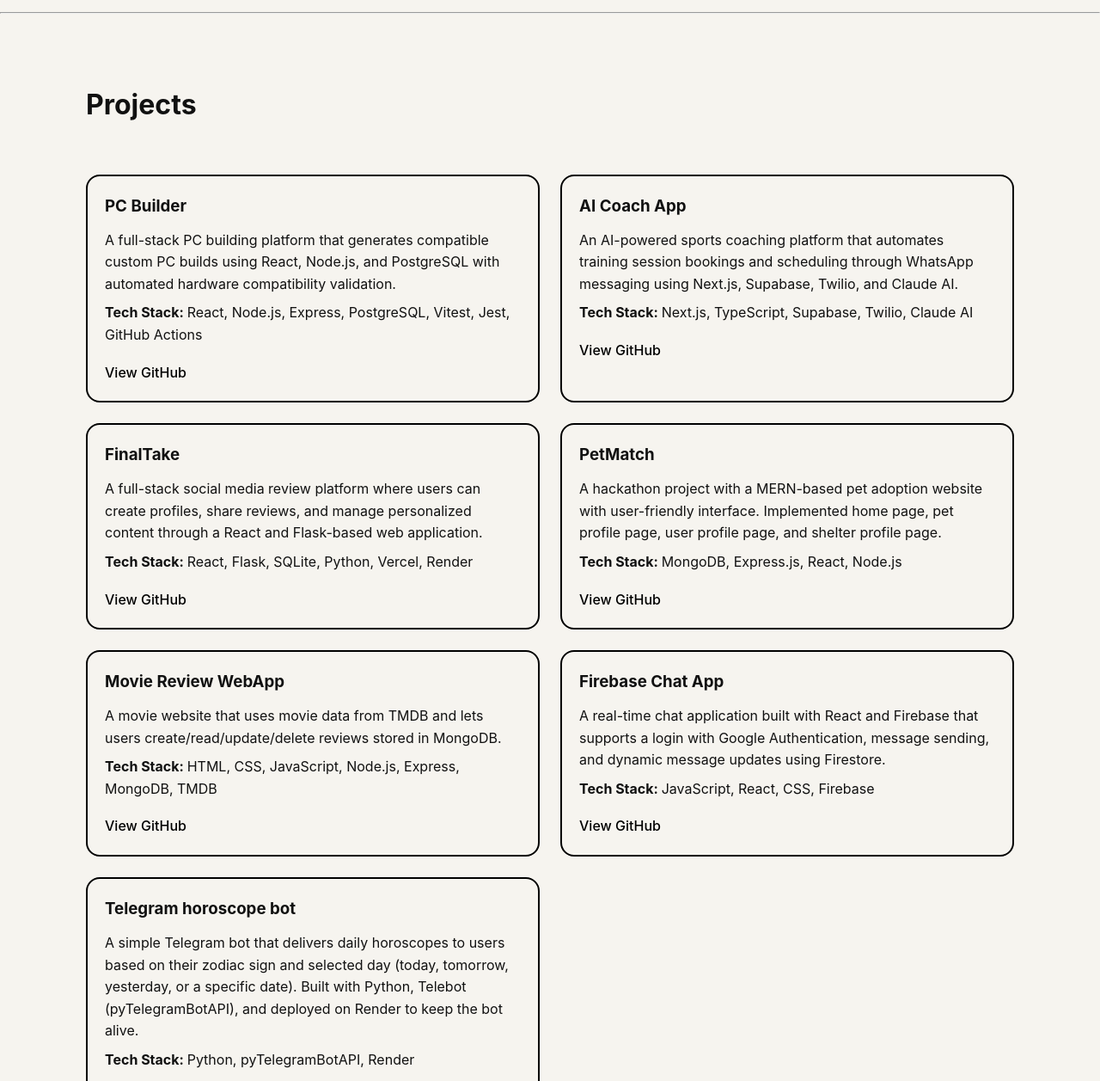
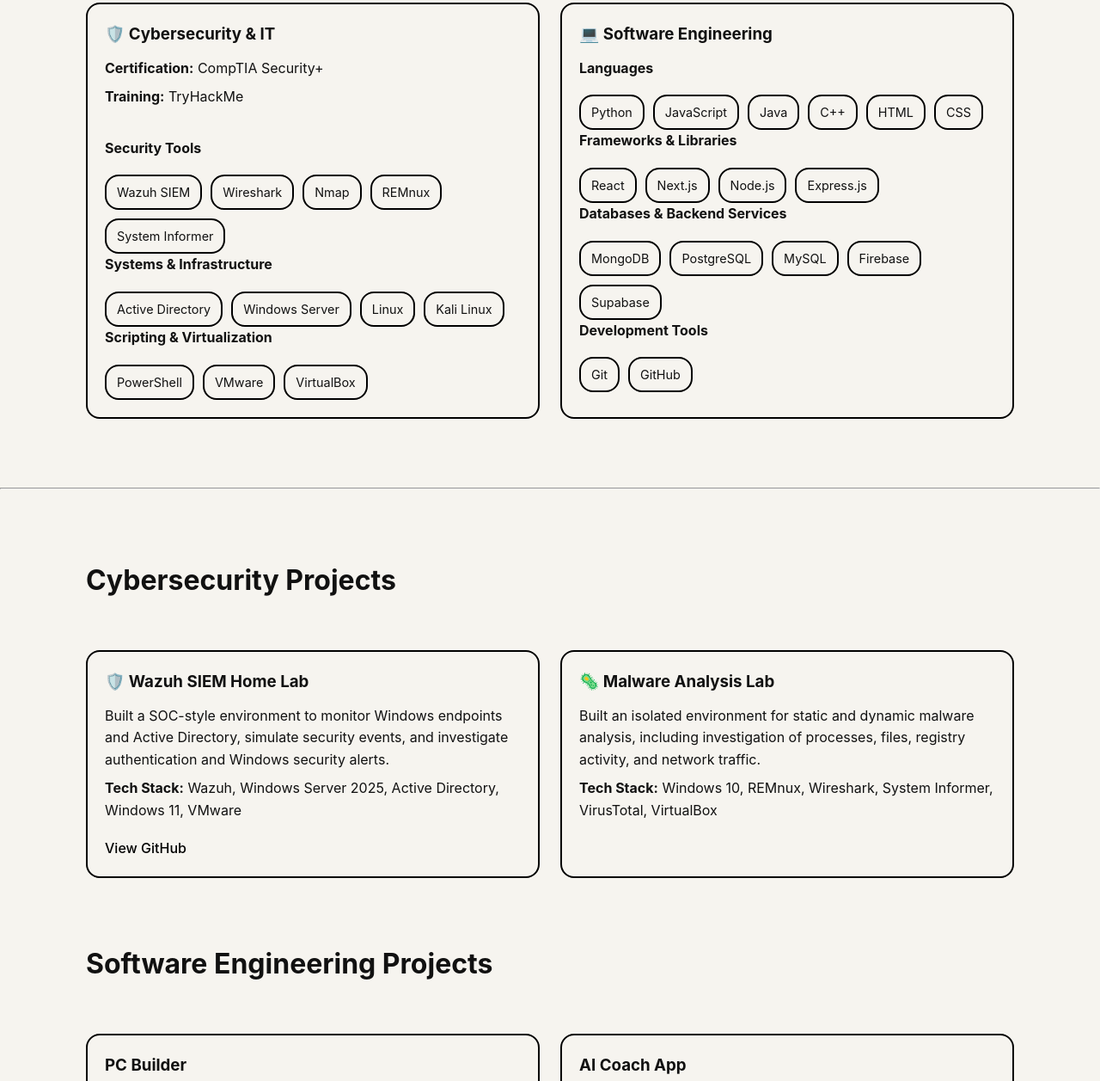
Before and after one commit to MinMyatMaung/my-portfolio-v2, a plain HTML site: page index.html in a window 1280 px wide. Shown: the part 1158-2415 px from the top of the page at 86% size. Drawn offline with Linux system fonts and the light colour scheme.

Commit message:
Revamp portfolio for cybersecurity focus
Updated the personal portfolio to emphasize cybersecurity, IT infrastructure, and security operations while keeping software engineering experience visible.

```diff
--- a/index.html
+++ b/index.html
@@ -12,31 +12,36 @@
       <!-- Navbar -->
       <nav class="navbar">
         <div class="logo">Min Myat<br />Maung</div>
+
         <ul class="nav-links">
           <li><a href="#about">About</a></li>
+          <li><a href="#skills">Skills</a></li>
           <li><a href="#projects">Projects</a></li>
           <li><a href="#contact">Contact</a></li>
         </ul>
+
         <button id="theme-toggle" class="theme-toggle">
           <img id="theme-icon" src="icons/moon.png" alt="Toggle theme" />
         </button>
       </nav>
     </header>
+
     <hr />
 
-    <!-- Hero  -->
+    <!-- Hero -->
     <section class="hero">
       <div class="hero-inner">
         <div class="hero-text">
           <h1>Min Myat Maung</h1>
           <br />
+
           <p>
-            I’m a Computer Science student at California State University
-            Fullerton passionate about building practical, meaningful projects
-            and growing my skills through new technologies and hands-on
-            experience.
+            Computer Science student at California State University, Fullerton
+            focused on cybersecurity, IT infrastructure, and security
+            operations, with additional experience in full-stack development.
           </p>
         </div>
+
         <div class="hero-media">
           <img
             src="Min_Myat_Maung_profile.JPG"
@@ -46,153 +51,257 @@
         </div>
       </div>
     </section>
+
     <hr />
 
     <!-- About -->
     <section id="about" class="about">
       <h2>About Me</h2>
+
       <p>
-        I am a Computer Science student with a strong interest in full-stack
-        development and creating applications that solve real-world problems. I
-        enjoy working on projects that challenge me to think critically and
-        apply what I’ve learned in meaningful ways.
+        I am a Computer Science student interested in cybersecurity, IT
+        infrastructure, and security operations. I enjoy building hands-on labs
+        involving SIEM monitoring, Active Directory, network analysis, Windows
+        security, and malware analysis.
       </p>
+
       <br />
+
       <p>
-        Through coursework, hackathons, and personal projects, I have gained
-        experience working with technologies such as JavaScript, React, Node.js,
-        and Python. I enjoy developing both frontend interfaces and backend
-        logic, and I like understanding how different parts of an application
-        work together. I am especially interested in full-stack development
-        because it allows me to see a project from concept to completion.
-      </p>
-      <br />
-      <p>
-        I believe that learning never stops in technology, and that is one of
-        the reasons why I love this field. I am actively seeking opportunities
-        to grow as a developer, collaborate with others, and apply my skills in
-        the real world. My goal is to continue improving as a programmer while
-        contributing to projects that have a positive impact and provide
-        meaningful experiences.
+        I hold the CompTIA Security+ certification and continue developing my
+        skills through cybersecurity projects and TryHackMe. I also have
+        experience in full-stack development using React, Node.js, Python, and
+        databases.
       </p>
     </section>
+
+    <hr />
+
+    <!-- Skills -->
+    <section id="skills" class="projects">
+      <h2>Skills & Certifications</h2>
+
+      <div class="project-card">
+        <h3>🛡️ Cybersecurity & IT</h3>
+
+        <p><strong>Certification:</strong> CompTIA Security+</p>
+
+        <p><strong>Training:</strong> TryHackMe</p>
+        <br />
+        <div class="skill-group">
+          <h4>Security Tools</h4>
+          <div class="skill-badges">
+            <span>Wazuh SIEM</span>
+            <span>Wireshark</span>
+            <span>Nmap</span>
+            <span>REMnux</span>
+            <span>System Informer</span>
+          </div>
+        </div>
+
+        <div class="skill-group">
+          <h4>Systems & Infrastructure</h4>
+          <div class="skill-badges">
+            <span>Active Directory</span>
+            <span>Windows Server</span>
+            <span>Linux</span>
+            <span>Kali Linux</span>
+          </div>
+        </div>
+
+        <div class="skill-group">
+          <h4>Scripting & Virtualization</h4>
+          <div class="skill-badges">
+            <span>PowerShell</span>
+            <span>VMware</span>
+            <span>VirtualBox</span>
+          </div>
+        </div>
+      </div>
+
+      <div class="project-card">
+        <h3>💻 Software Engineering</h3>
+
+        <div class="skill-group">
+          <h4>Languages</h4>
+          <div class="skill-badges">
+            <span>Python</span>
+            <span>JavaScript</span>
+            <span>Java</span>
+            <span>C++</span>
+            <span>HTML</span>
+            <span>CSS</span>
+          </div>
+        </div>
+
+        <div class="skill-group">
+          <h4>Frameworks & Libraries</h4>
+          <div class="skill-badges">
+            <span>React</span>
+            <span>Next.js</span>
+            <span>Node.js</span>
+            <span>Express.js</span>
+          </div>
+        </div>
+
+        <div class="skill-group">
+          <h4>Databases & Backend Services</h4>
+          <div class="skill-badges">
+            <span>MongoDB</span>
+            <span>PostgreSQL</span>
+            <span>MySQL</span>
+            <span>Firebase</span>
+            <span>Supabase</span>
+          </div>
+        </div>
+
+        <div class="skill-group">
+          <h4>Development Tools</h4>
+          <div class="skill-badges">
+            <span>Git</span>
+            <span>GitHub</span>
+          </div>
+        </div>
+      </div>
+    </section>
+
     <hr />
 
     <!-- Projects -->
     <section id="projects" class="projects">
-      <h2>Projects</h2>
+      <!-- Cybersecurity Projects -->
+      <h2>Cybersecurity Projects</h2>
+
+      <div class="project-card">
+        <h3>🛡️ Wazuh SIEM Home Lab</h3>
+
+        <p>
+          Built a SOC-style environment to monitor Windows endpoints and Active
+          Directory, simulate security events, and investigate authentication
+          and Windows security alerts.
+        </p>
+
+        <p>
+          <strong>Tech Stack:</strong>
+          Wazuh, Windows Server 2025, Active Directory, Windows 11, VMware
+        </p>
+
+        <a
+          href="https://github.com/MinMyatMaung/wazuh-siem-home-lab"
+          target="_blank"
+          rel="noopener noreferrer"
+        >
+          View GitHub
+        </a>
+      </div>
+
+      <div class="project-card">
+        <h3>🦠 Malware Analysis Lab</h3>
+
+        <p>
+          Built an isolated environment for static and dynamic malware analysis,
+          including investigation of processes, files, registry activity, and
+          network traffic.
+        </p>
+
+        <p>
+          <strong>Tech Stack:</strong>
+          Windows 10, REMnux, Wireshark, System Informer, VirusTotal, VirtualBox
+        </p>
+      </div>
+
+      <!-- Software Projects -->
+      <h2 class="section-subheading">Software Engineering Projects</h2>
 
       <div class="project-card">
         <h3>PC Builder</h3>
+
         <p>
-          A full-stack PC building platform that generates compatible custom PC
-          builds using React, Node.js, and PostgreSQL with automated hardware
-          compatibility validation.
+          Team-built full-stack platform that generates compatible custom PC
+          builds with automated hardware compatibility validation.
         </p>
+
         <p>
-          <strong>Tech Stack: </strong>React, Node.js, Express, PostgreSQL,
-          Vitest, Jest, GitHub Actions
+          <strong>Tech Stack:</strong>
+          React, Node.js, Express, PostgreSQL, Vitest, Jest, GitHub Actions
         </p>
-        <a href="https://github.com/MinMyatMaung/coach-app" target="_blank"
-          >View GitHub</a
+
+        <a
+          href="https://github.com/dimmittkeelan/CPSC491-CapstoneProject"
+          target="_blank"
+          rel="noopener noreferrer"
         >
+          View GitHub
+        </a>
       </div>
 
       <div class="project-card">
         <h3>AI Coach App</h3>
+
         <p>
-          An AI-powered sports coaching platform that automates training session
-          bookings and scheduling through WhatsApp messaging using Next.js,
-          Supabase, Twilio, and Claude AI.
+          AI-powered sports coaching platform that automates training session
+          bookings and scheduling through WhatsApp messaging.
         </p>
+
         <p>
-          <strong>Tech Stack: </strong>Next.js, TypeScript, Supabase, Twilio,
-          Claude AI
+          <strong>Tech Stack:</strong>
+          Next.js, TypeScript, Supabase, Twilio
         </p>
-        <a href="https://github.com/MinMyatMaung/coach-app" target="_blank"
-          >View GitHub</a
+
+        <a
+          href="https://github.com/MinMyatMaung/coach-app"
+          target="_blank"
+          rel="noopener noreferrer"
         >
-      </div>
-
-      <div class="project-card">
-        <h3>FinalTake</h3>
-        <p>
-          A full-stack social media review platform where users can create
-          profiles, share reviews, and manage personalized content through a
-          React and Flask-based web application.
-        </p>
-        <p>
-          <strong>Tech Stack: </strong>React, Flask, SQLite, Python, Vercel,
-          Render
-        </p>
-        <a
-          href="https://github.com/MinMyatMaung/Cs491-FinalTake"
-          target="_blank"
-          >View GitHub</a
-        >
+          View GitHub
+        </a>
       </div>
 
       <div class="project-card">
         <h3>PetMatch</h3>
+
         <p>
-          A hackathon project with a MERN-based pet adoption website with
-          user-friendly interface. Implemented home page, pet profile page, user
-          profile page, and shelter profile page.
+          Hackathon-built MERN pet adoption platform with pet, user, and shelter
+          profile pages.
         </p>
-        <p><strong>Tech Stack: </strong>MongoDB, Express.js, React, Node.js</p>
+
+        <p>
+          <strong>Tech Stack:</strong>
+          MongoDB, Express.js, React, Node.js
+        </p>
+
         <a
           href="https://github.com/freeCodeCamp-2025-Summer-Hackathon/yellow-packet"
           target="_blank"
-          >View GitHub</a
+          rel="noopener noreferrer"
         >
+          View GitHub
+        </a>
       </div>
 
       <div class="project-card">
-        <h3>Movie Review WebApp</h3>
+        <h3>Movie Review Web App</h3>
+
         <p>
-          A movie website that uses movie data from TMDB and lets users
-          create/read/update/delete reviews stored in MongoDB.
+          Full-stack movie application using TMDB data where users can create,
+          read, update, and delete reviews stored in MongoDB.
         </p>
+
         <p>
-          <strong>Tech Stack: </strong>HTML, CSS, JavaScript, Node.js, Express,
-          MongoDB, TMDB
+          <strong>Tech Stack:</strong>
+          HTML, CSS, JavaScript, Node.js, Express, MongoDB, TMDB
         </p>
+
         <a
           href="https://github.com/MinMyatMaung/movie-review-app"
           target="_blank"
-          >View GitHub</a
+          rel="noopener noreferrer"
         >
-      </div>
-
-      <div class="project-card">
-        <h3>Firebase Chat App</h3>
-        <p>
-          A real-time chat application built with React and Firebase that
-          supports a login with Google Authentication, message sending, and
-          dynamic message updates using Firestore.
-        </p>
-        <p><strong>Tech Stack: </strong>JavaScript, React, CSS, Firebase</p>
-        <a
-          href="https://github.com/MinMyatMaung/firebase_chat_app"
-          target="_blank"
-          >View GitHub</a
-        >
-      </div>
-
-      <div class="project-card">
-        <h3>Telegram horoscope bot</h3>
-        <p>
-          A simple Telegram bot that delivers daily horoscopes to users based on
-          their zodiac sign and selected day (today, tomorrow, yesterday, or a
-          specific date). Built with Python, Telebot (pyTelegramBotAPI), and
-          deployed on Render to keep the bot alive.
-        </p>
-        <p><strong>Tech Stack: </strong>Python, pyTelegramBotAPI, Render</p>
-        <a href="https://github.com/MinMyatMaung/horoscope_bot" target="_blank"
-          >View GitHub</a
-        >
+          View GitHub
+        </a>
       </div>
     </section>
+
     <hr />
 
     <!-- Contact -->
@@ -201,17 +310,14 @@
         <h2>Contact</h2>
 
         <div class="contact-icons">
-          <a
-            href="mailto:rickyminmyatmaung@gmail.com"
-            target="_blank"
-            class="icon-btn"
-          >
+          <a href="mailto:rickyminmyatmaung@gmail.com" class="icon-btn">
             <img src="icons/gmail.svg" alt="Gmail" />
           </a>
 
           <a
             href="https://github.com/MinMyatMaung"
             target="_blank"
+            rel="noopener noreferrer"
             class="icon-btn"
           >
             <img src="icons/github.svg" alt="GitHub" />
@@ -220,6 +326,7 @@
           <a
             href="https://www.linkedin.com/in/min-myat-maung/"
             target="_blank"
+            rel="noopener noreferrer"
             class="icon-btn"
           >
             <img src="icons/linkedin.svg" alt="LinkedIn" />
@@ -227,6 +334,8 @@
         </div>
       </div>
     </section>
+
+    <!-- Theme Toggle -->
     <script>
       const toggleBtn = document.getElementById("theme-toggle");
       const icon = document.getElementById("theme-icon");
--- a/style.css
+++ b/style.css
@@ -245,6 +245,10 @@
   background: #f6f4ef;
 }
 
+body.dark .skill-badges span {
+  border-color: #f6f4ef;
+}
+
 /* Click effect */
 .icon-btn:active {
   transform: scale(1.05);
@@ -287,3 +291,29 @@
   gap: 40px;
 }
 }
+
+/* Skill badges */
+.skill-badges {
+  display: flex;
+  flex-wrap: wrap;
+  gap: 10px;
+  margin-top: 18px;
+}
+
+.skill-badges span {
+  border: 2px solid black;
+  border-radius: 16px;
+  padding: 7px 12px;
+  font-size: 0.9rem;
+  transition: transform 0.2s ease;
+}
+
+.skill-badges span:hover {
+  transform: translateY(-2px);
+}
+
+/* Space between cyber and software projects */
+.section-subheading {
+  width: 100%;
+  margin-top: 50px;
+}
```
